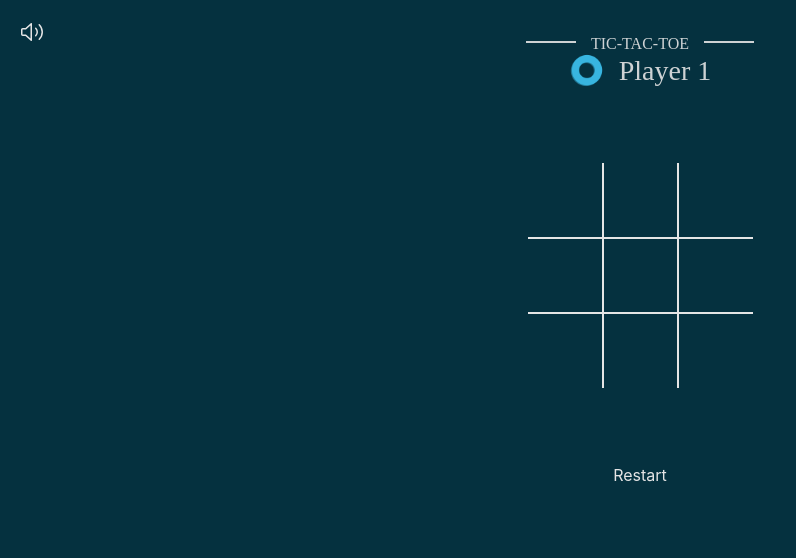
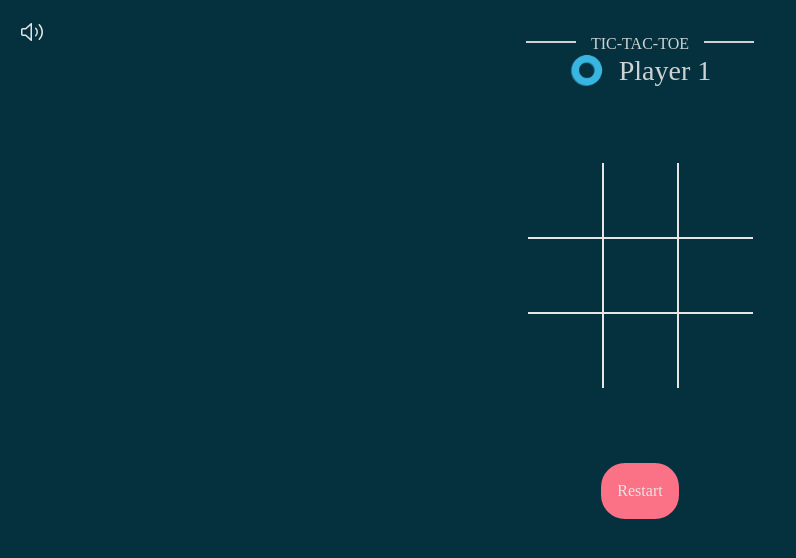
Before and after one commit to biancashiromoto/react-tic-tac-toe, a React (Vite) app: page / in a window 1280 px wide. Shown: the top 558 px of the page, without its empty margins (0-796 px from the left). Built offline with nearby package versions, Linux system fonts and the light colour scheme; a web font is replaced by a local one.

Commit message:
refactor: Implement method hasGameStarted

```diff
--- a/src/App.tsx
+++ b/src/App.tsx
@@ -9,7 +9,7 @@ import { GoMute, GoUnmute } from "react-icons/go";
 
 const App = () => {
   const { cells } = useCellState();
-  const { isGameOver, resetGame, toggleMute } = useGameState();
+  const { isGameOver, resetGame, toggleMute, hasGameStarted } = useGameState();
   const { isMuted } = useContext(context);
 
   return (
@@ -32,10 +32,10 @@ const App = () => {
       {!isGameOver && <PlayerDisplay />}
       <Board />
       <Button.Root
-        className={isGameOver ? 'pulse restart-game-button' : 'restart-game-button'}
+        className={`restart-game-button ${isGameOver && "animate-pulse"} ${hasGameStarted(cells) ? "bg-rose-400 pointer-events-none" : "bg-emerald-400 cursor-pointer"} p-4 rounded-3xl font-bogaloo transition-all`}
         onClick={() => resetGame()}
         dataTestId="restart-game-button"
-        disabled={cells.every(cell => cell === "")}
+        disabled={hasGameStarted(cells)}
       >
         <Button.Label label="Restart" />
       </Button.Root>
```
